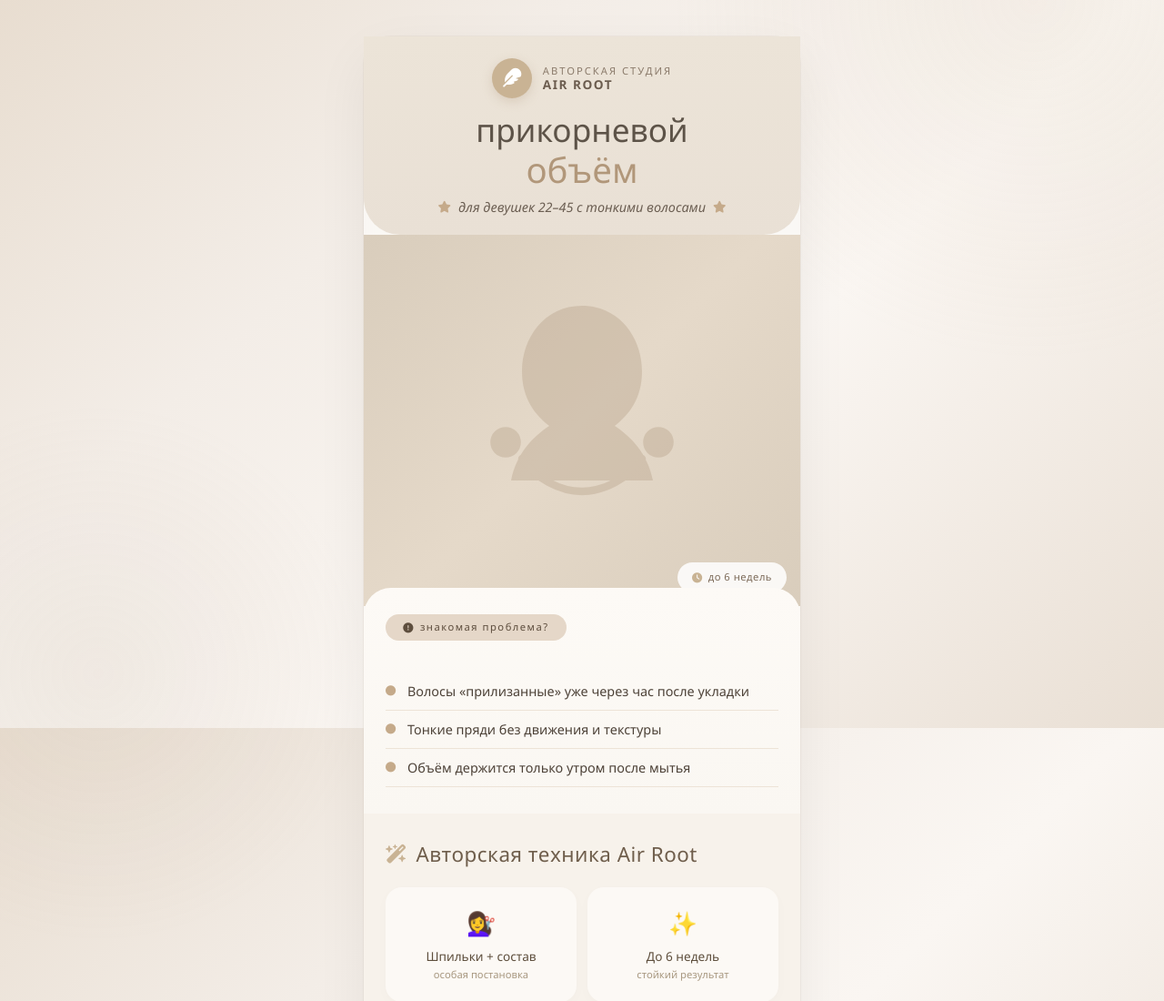
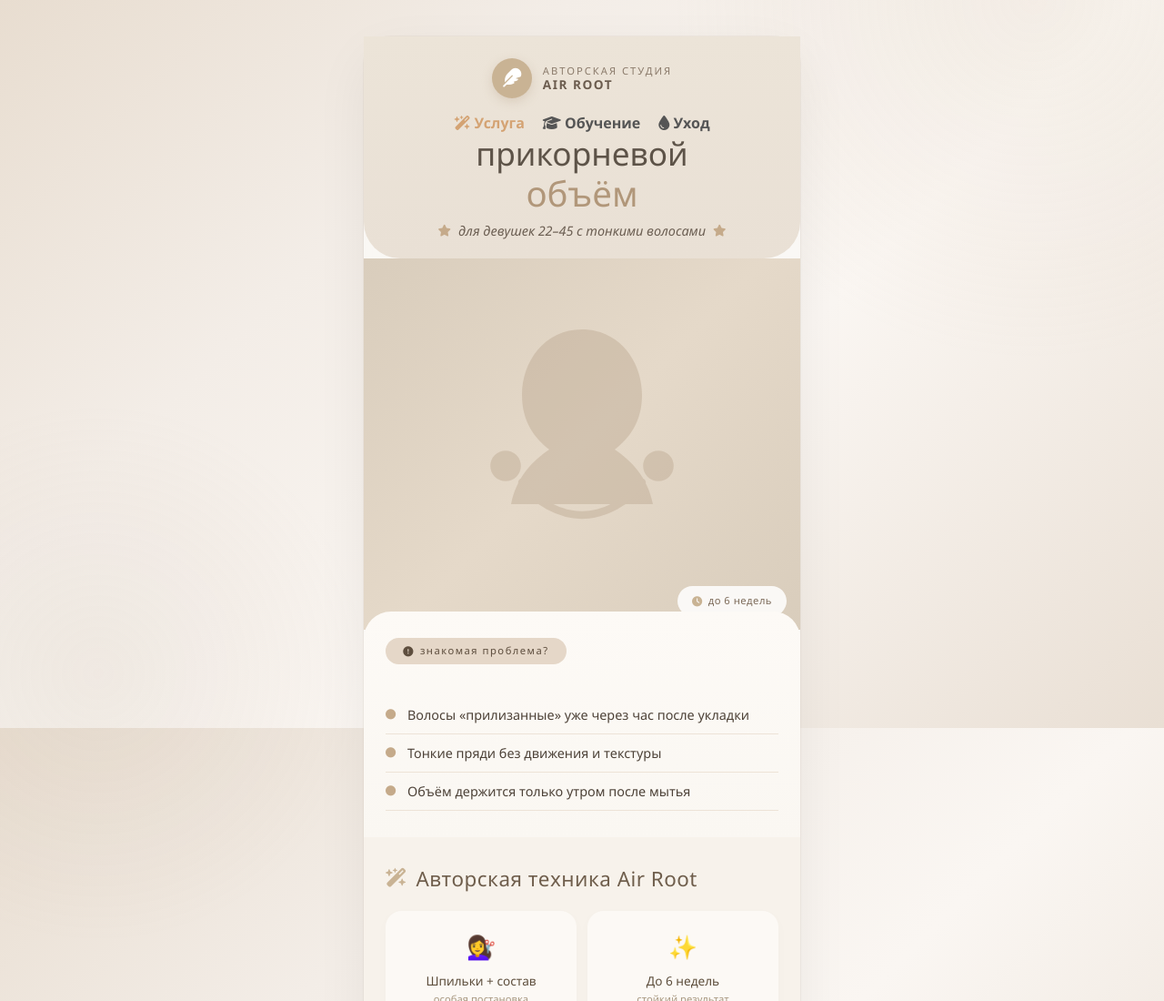
Before and after one commit to koloskov9/air-lift-website, a plain HTML site: page index.html in a window 1280 px wide. Shown: the top 1100 px of the page at 91% size. Drawn offline with Linux system fonts and the light colour scheme.

Commit message:
Update index.html

```diff
--- a/index.html
+++ b/index.html
@@ -17,6 +17,11 @@
         <div class="logo-icon"><i class="fa-solid fa-feather"></i></div>
         <div class="logo-text">авторская студия<br><strong>Air Root</strong></div>
     </div>
+    <nav style="margin-top: 15px; display: flex; gap: 20px; justify-content: center; flex-wrap: wrap;">
+        <a href="index.html" style="color: #d4a373; text-decoration: none; font-weight: bold;"><i class="fa-solid fa-wand-magic-sparkles"></i> Услуга</a>
+        <a href="training.html" style="color: #555; text-decoration: none; font-weight: bold;"><i class="fa-solid fa-graduation-cap"></i> Обучение</a>
+        <a href="products.html" style="color: #555; text-decoration: none; font-weight: bold;"><i class="fa-solid fa-droplet"></i> Уход</a>
+    </nav>
     <h1>прикорневой<br><strong>объём</strong></h1>
     <p class="subhead"><i class="fa-solid fa-star"></i> для девушек 22–45 с тонкими волосами <i class="fa-solid fa-star"></i></p>
 </header>
```
Lines whose indentation alone changed are shown as unchanged.
